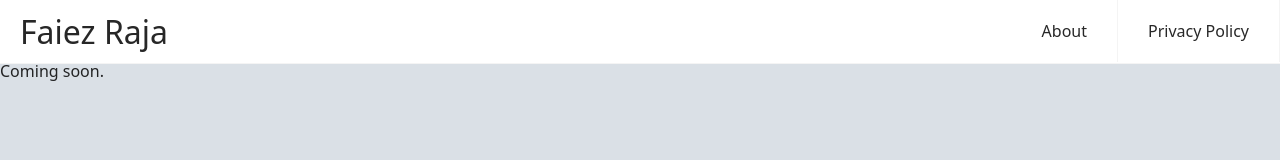
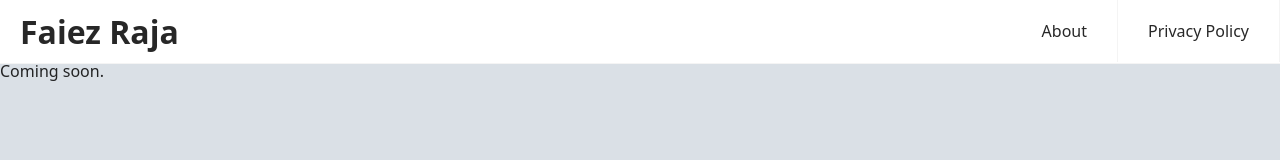
Before and after one commit to FaiezRaja/FaiezRaja.github.io, a plain HTML site: page index.html in a window 1280 px wide. Drawn offline with Linux system fonts and the light colour scheme.

Commit message:
Update index.html

```diff
--- a/index.html
+++ b/index.html
@@ -12,7 +12,7 @@
 </head>
 
 <header class="header">
-    <a href="/" class="logo">Faiez Raja</a>
+    <a href="/" class="logo"><b>Faiez Raja</b></a>
     <input class="menu-btn" type="checkbox" id="menu-btn" />
     <label class="menu-icon" for="menu-btn"><span class="navicon"></span></label>
     <ul class="menu">
```
